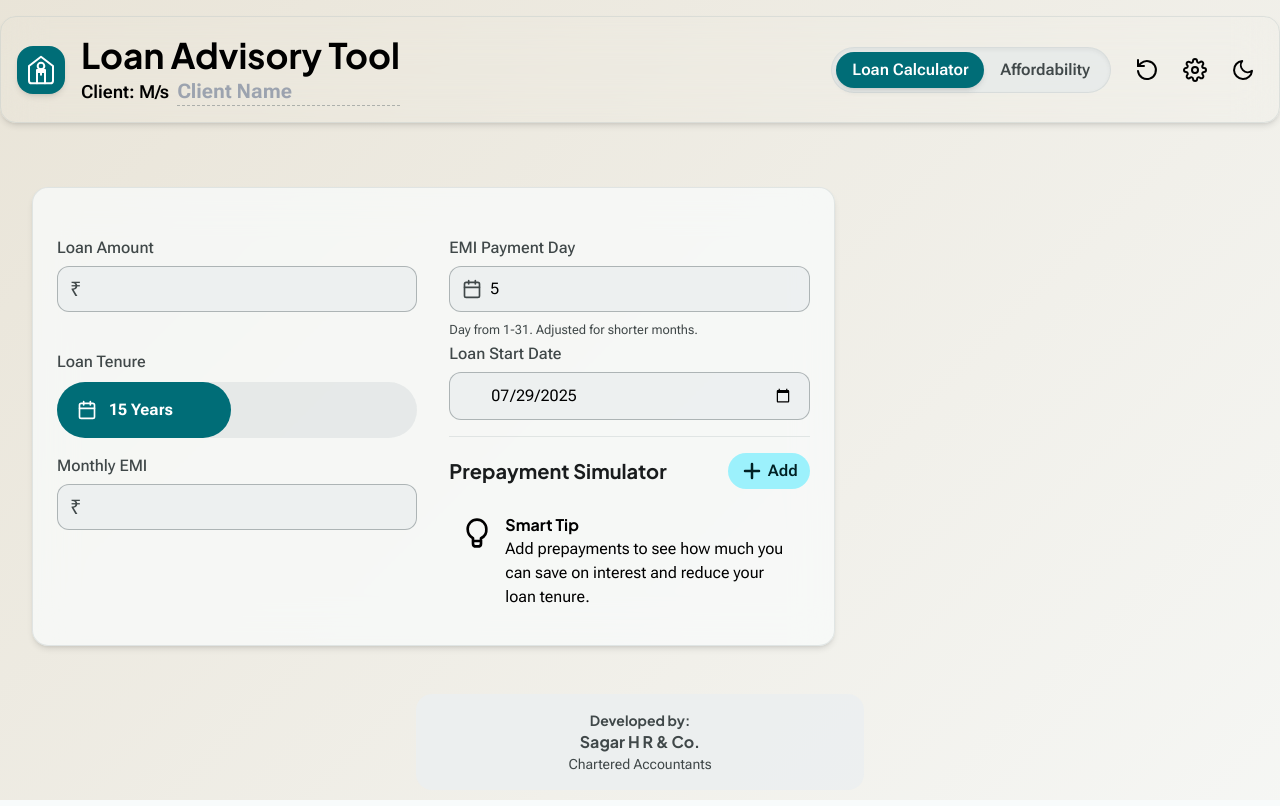
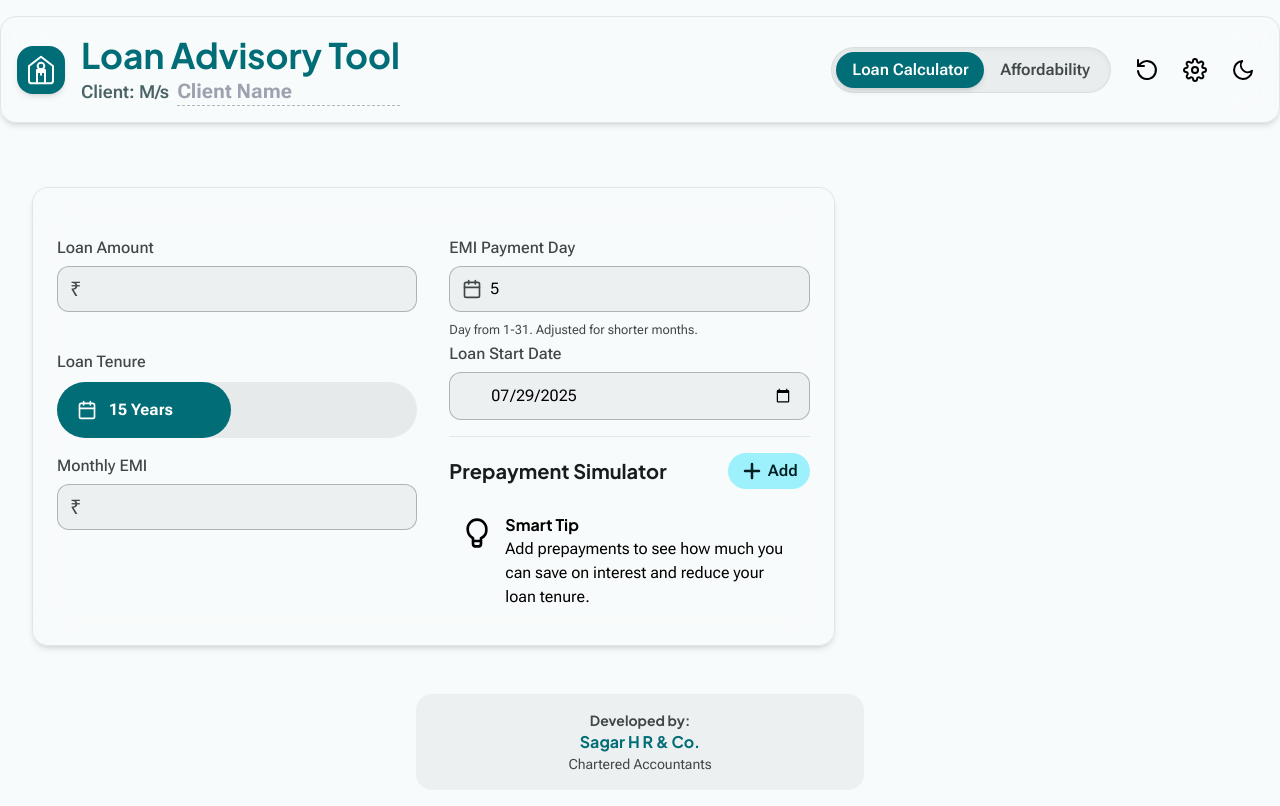
Before and after one commit to hrsagar28/loan-calculator-app, a React (Create React App) app: page / in a window 1280 px wide. Shown: the top 806 px of the page. Built offline with nearby package versions, Linux system fonts and the light colour scheme.

Commit message:
fix: connect tailwind config to css variables

```diff
--- a/tailwind.config.js
+++ b/tailwind.config.js
@@ -4,7 +4,43 @@ module.exports = {
     "./src/**/*.{js,jsx,ts,tsx}",
   ],
   theme: {
-    extend: {},
+    extend: {
+      // This is the crucial part that was missing.
+      // It tells Tailwind to use our CSS variables for its color classes.
+      colors: {
+        primary: 'var(--color-primary)',
+        onPrimary: 'var(--color-onPrimary)',
+        primaryContainer: 'var(--color-primaryContainer)',
+        onPrimaryContainer: 'var(--color-onPrimaryContainer)',
+        secondary: 'var(--color-secondary)',
+        onSecondary: 'var(--color-onSecondary)',
+        secondaryContainer: 'var(--color-secondaryContainer)',
+        onSecondaryContainer: 'var(--color-onSecondaryContainer)',
+        tertiary: 'var(--color-tertiary)',
+        onTertiary: 'var(--color-onTertiary)',
+        tertiaryContainer: 'var(--color-tertiaryContainer)',
+        onTertiaryContainer: 'var(--color-onTertiaryContainer)',
+        error: 'var(--color-error)',
+        onError: 'var(--color-onError)',
+        errorContainer: 'var(--color-errorContainer)',
+        onErrorContainer: 'var(--color-onErrorContainer)',
+        background: 'var(--color-background)',
+        onBackground: 'var(--color-onBackground)',
+        surface: 'var(--color-surface)',
+        onSurface: 'var(--color-onSurface)',
+        surfaceVariant: 'var(--color-surfaceVariant)',
+        onSurfaceVariant: 'var(--color-onSurfaceVariant)',
+        outline: 'var(--color-outline)',
+        outlineVariant: 'var(--color-outlineVariant)',
+        inverseSurface: 'var(--color-inverseSurface)',
+        onInverseSurface: 'var(--color-onInverseSurface)',
+        surfaceContainerLowest: 'var(--color-surfaceContainerLowest)',
+        surfaceContainerLow: 'var(--color-surfaceContainerLow)',
+        surfaceContainer: 'var(--color-surfaceContainer)',
+        surfaceContainerHigh: 'var(--color-surfaceContainerHigh)',
+        surfaceContainerHighest: 'var(--color-surfaceContainerHighest)',
+      }
+    },
   },
   plugins: [],
 }
```
